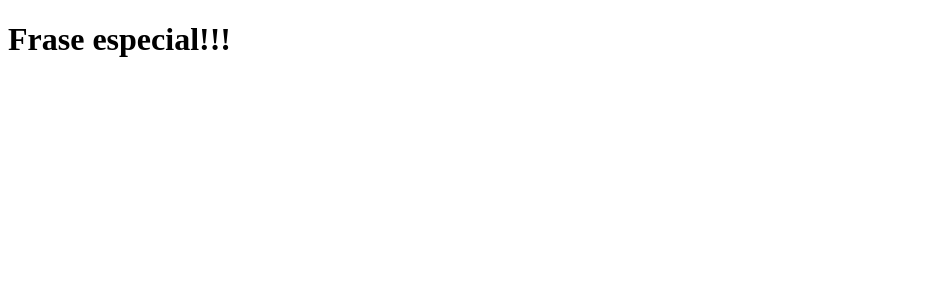
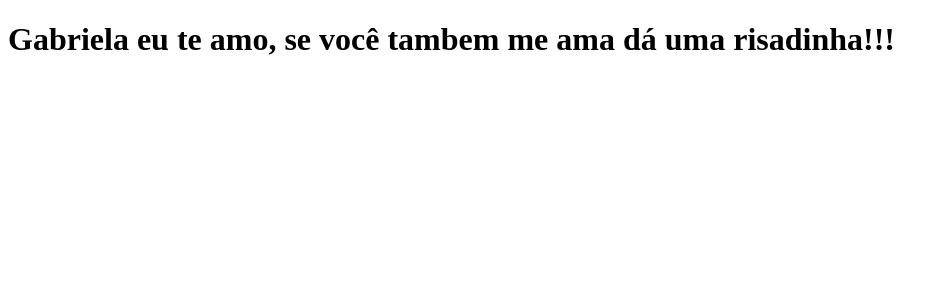
Before and after one commit to johnmartins-eng/clone-tabnews, a Next.js app: page / in a window 1280 px wide. Shown: the top 300 px of the page, without its empty margins (0-947 px from the left). Built offline with nearby package versions, Linux system fonts and the light colour scheme.

Commit message:
modifica a frase

```diff
--- a/pages/index.js
+++ b/pages/index.js
@@ -1,5 +1,5 @@
 function Home(){
-    return <h1>Frase especial!!!</h1>
+    return <h1>Gabriela eu te amo, se você tambem me ama dá uma risadinha!!!</h1>
 }
 
 export default Home;
```
